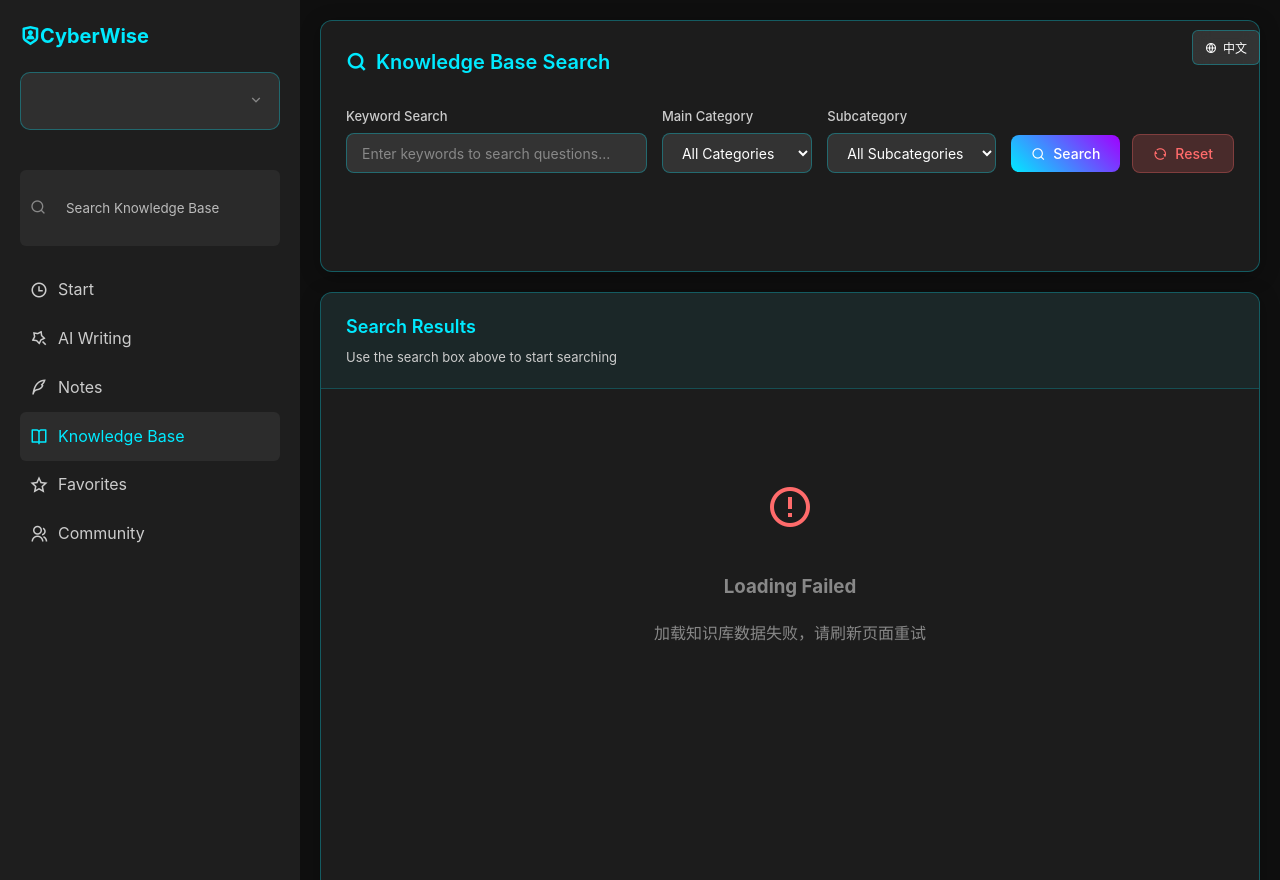
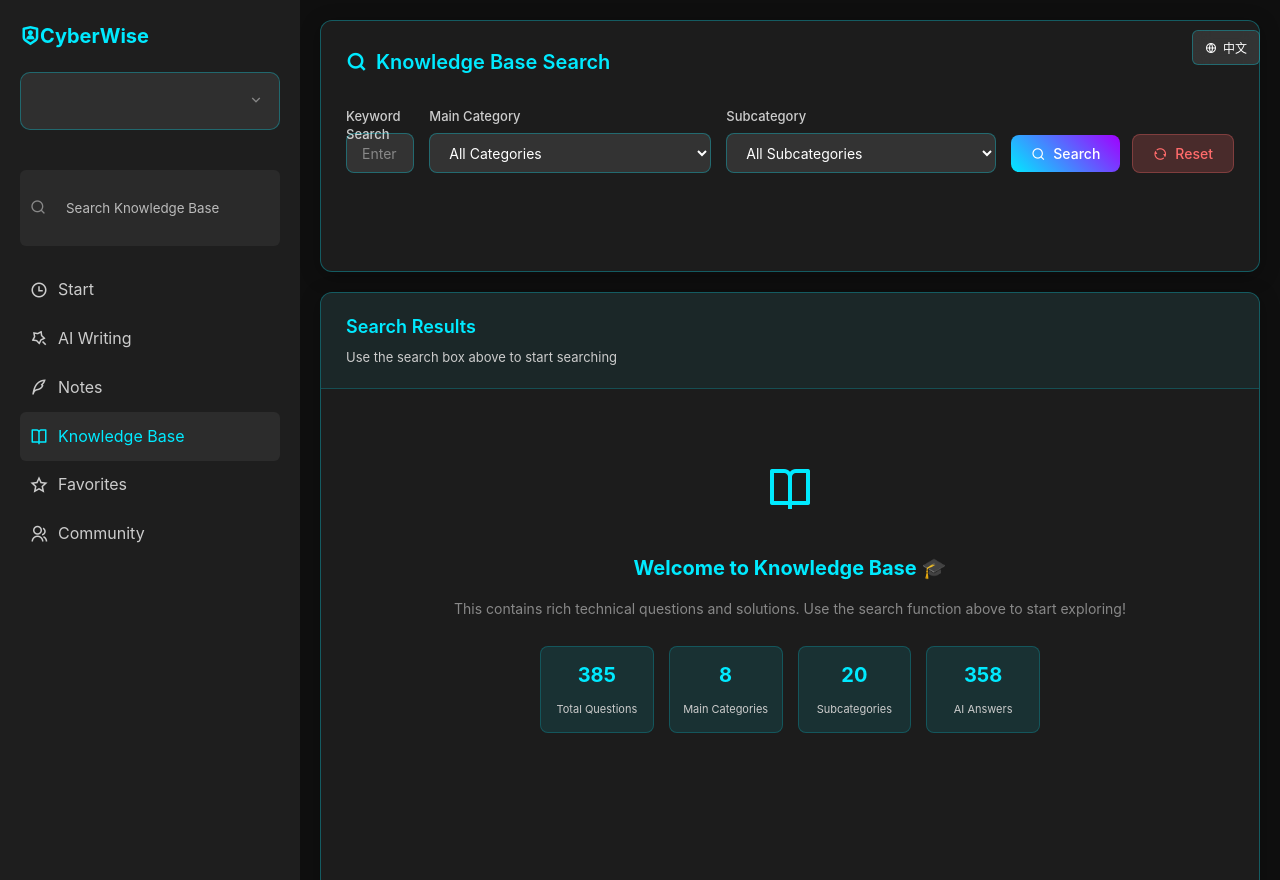
Before and after one commit to YungSongWang/Cyberwise, a Python web app: template templates/knowledge_base.html in a window 1280 px wide. Run offline with Jinja, Linux system fonts and the light colour scheme; the template is opened without the code that fills it, so the values that code supplies are empty; some libraries are stand-ins or nearby versions.

Commit message:
修复知识库数据结构问题 - 正确处理questions_dataset.json作为数组的数据结构 - 分别加载questions和stats数据文件 - 改进错误处理和日志输出

```diff
--- a/templates/knowledge_base.html
+++ b/templates/knowledge_base.html
@@ -1298,15 +1298,27 @@
         // 加载知识库数据
         async function loadKnowledgeData() {
             try {
-                const response = await fetch('../static/data/questions_dataset.json');
-                if (!response.ok) {
-                    throw new Error(`HTTP error! status: ${response.status}`);
+                // 加载问题数据（这是一个数组）
+                const questionsResponse = await fetch('../static/data/questions_dataset.json');
+                if (!questionsResponse.ok) {
+                    throw new Error(`HTTP error! status: ${questionsResponse.status}`);
                 }
-                const data = await response.json();
-                knowledgeData.questions = data.questions;
-                knowledgeData.stats = data.stats;
+                const questionsArray = await questionsResponse.json();
+
+                // 加载统计数据
+                const statsResponse = await fetch('../static/data/dataset_stats.json');
+                if (!statsResponse.ok) {
+                    throw new Error(`HTTP error! status: ${statsResponse.status}`);
+                }
+                const statsData = await statsResponse.json();
+
+                // 设置数据结构
+                knowledgeData.questions = questionsArray;
+                knowledgeData.stats = statsData;
                 knowledgeData.isLoaded = true;
+
                 console.log('知识库数据加载成功，问题数量:', knowledgeData.questions.length);
+                console.log('统计数据:', knowledgeData.stats);
 
                 // 同时加载LIWC数据
                 await loadLIWCData();
@@ -1314,6 +1326,7 @@
             } catch (error) {
                 console.error('加载知识库数据时出错:', error);
                 alert(currentLanguage === 'en' ? 'Failed to load knowledge base data' : '加载知识库数据失败');
+                throw error; // 重新抛出错误以便上层处理
             }
         }
 
```
